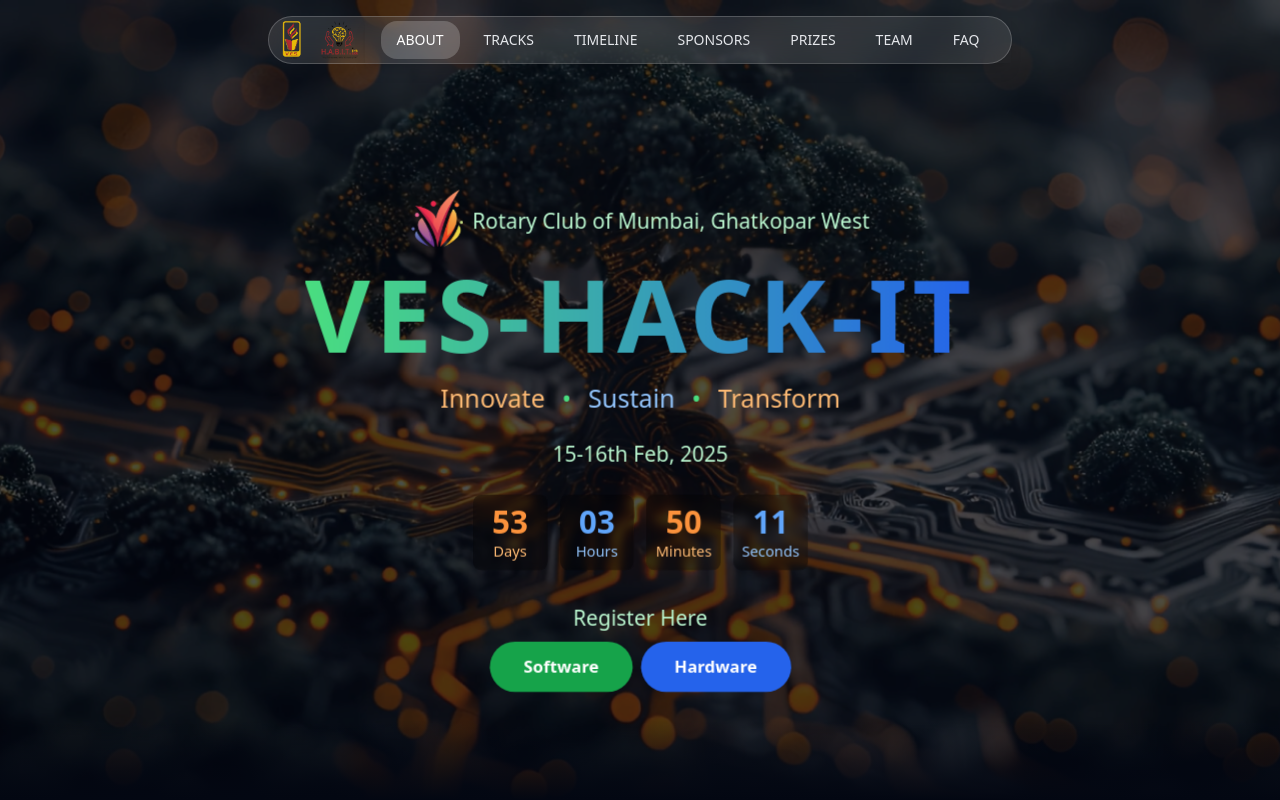
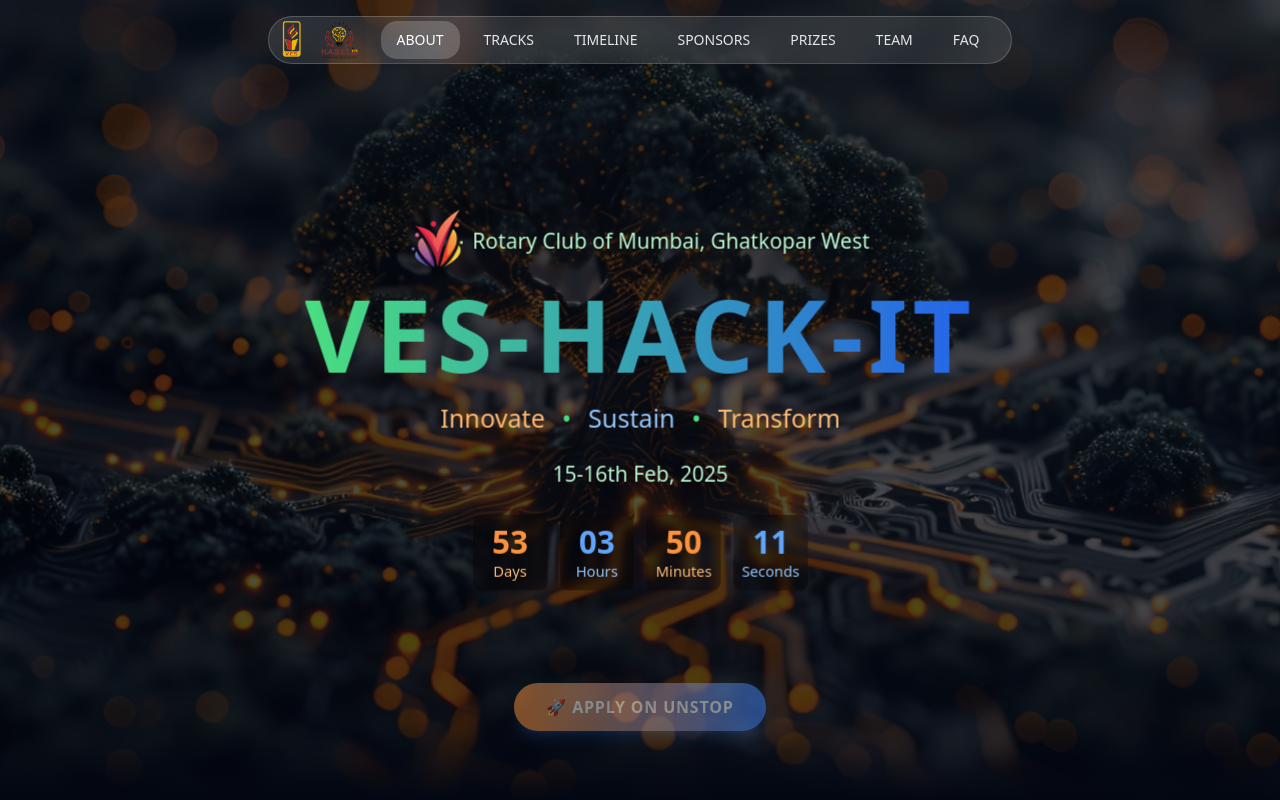
Before and after one commit to CodeFingers809/ves-hack-it, a React (Vite) app in the folder frontend/: page / in a window 1280 px wide. Shown: the top 800 px of the page. Built offline with nearby package versions, Linux system fonts and the light colour scheme; a web font is replaced by a local one.

Commit message:
minor changes

```diff
--- a/frontend/src/Pages/Landing/Landing.jsx
+++ b/frontend/src/Pages/Landing/Landing.jsx
@@ -38,7 +38,17 @@
       {/* Overlay */}
       <div className="absolute top-0 left-0 w-full h-full bg-gray-950 bg-opacity-70 md:bg-opacity-70"></div>
       <HoverRectangle />
-
+      <button
+        onClick={() =>
+          window.open(
+            "https://unstop.com/p/ves-hack-it-vivekanand-education-societys-institute-of-technology-vesit-mumbai-1336926",
+            "_blank"
+          )
+        }
+        className="px-6 py-2 bg-blue-300 hover:bg-blue-400 text-black font-semibold rounded-full text-xs uppercase shadow-md transform transition duration-300 ease-in-out hover:scale-105 focus:outline-none focus:ring-2 focus:ring-orange-400/60 focus:ring-opacity-50"
+      >
+        Apply on Unstop
+      </button>
       {/* Gradient Div */}
       <div className="absolute bottom-0 left-0 w-full h-20 bg-gradient-to-t from-gray-950 to-transparent"></div>
     </div>
--- a/frontend/src/Pages/Landing/rect.jsx
+++ b/frontend/src/Pages/Landing/rect.jsx
@@ -84,7 +84,7 @@
   }, []);
 
   return (
-    <div className="relative w-screen h-screen flex justify-center items-center">
+    <div className="relative w-screen h-screen flex flex-col justify-center items-center">
       <div
         ref={cardRef}
         className="relative w-11/12 md:w-10/12 h-5/6 md:h-4/6 mt-20 transition-transform duration-300 ease-out  pb-24 md:p-0 "
@@ -149,20 +149,24 @@
               </div>
             ))}
           </div>
-          <p className="text-xs sm:text-sm md:text-base lg:text-lg xl:text-xl text-green-200 mb-2">
-            Register Here
-          </p>
-          {/* Registration Buttons */}
-          <div className="flex gap-2">
-            <button className="px-6 sm:px-8 py-2 sm:py-3 bg-green-600 hover:bg-green-700 text-white font-bold text-sm sm:text-base rounded-full transition duration-300 ease-in-out transform hover:scale-105 focus:outline-none focus:ring-2 focus:ring-green-500 focus:ring-opacity-50">
-              Software
-            </button>
-            <button className="px-6 sm:px-8 py-2 sm:py-3 bg-blue-600 hover:bg-blue-700 text-white font-bold text-sm sm:text-base rounded-full transition duration-300 ease-in-out transform hover:scale-105 focus:outline-none focus:ring-2 focus:ring-blue-500 focus:ring-opacity-50">
-              Hardware
-            </button>
-          </div>
         </div>
       </div>
+      <button
+        onClick={() =>
+          window.open(
+            "https://unstop.com/p/ves-hack-it-vivekanand-education-societys-institute-of-technology-vesit-mumbai-1336926",
+            "_blank"
+          )
+        }
+        className="px-8 py-3 bg-gradient-to-r from-orange-400 to-blue-500 hover:from-orange-500 hover:to-blue-600
+        text-white font-bold rounded-full text-sm md:text-base uppercase tracking-wider
+        shadow-lg shadow-blue-500/30 transform transition-all duration-300 ease-in-out
+        hover:scale-105 hover:shadow-xl hover:shadow-blue-500/40
+        focus:outline-none focus:ring-2 focus:ring-orange-400/60
+        animate-pulse hover:animate-none z-10"
+      >
+        🚀 Apply on Unstop
+      </button>
     </div>
   );
 };
--- a/frontend/src/Pages/Sponsor/Sponsor.jsx
+++ b/frontend/src/Pages/Sponsor/Sponsor.jsx
@@ -36,7 +36,7 @@
   };
 
   return (
-    <div className="min-h-screen bg-transparent z-0 from-gray-900 to-black text-white py-16 px-4 relative overflow-hidden" id="sponsors">
+    <div className=" bg-transparent z-0 from-gray-900 to-black text-white py-16 px-4 relative overflow-hidden" id="sponsors">
       <div className="absolute inset-0 pointer-events-none">
         <div className="stars"></div>
       </div>
```
Also changed, not shown: frontend/src/Pages/Landing/RegDetail.jsx (+37 -6 lines).
